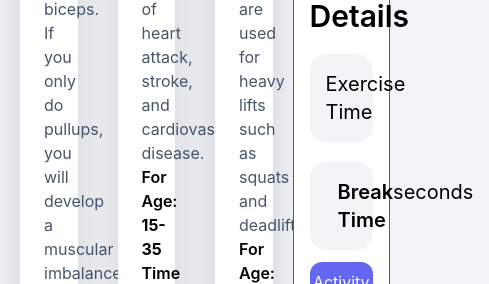
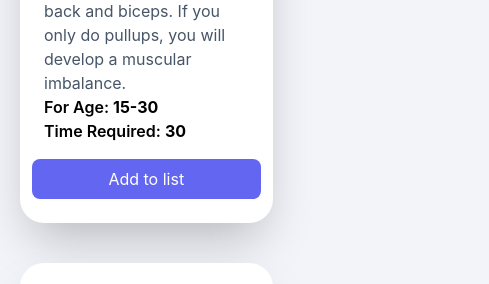
Before and after one commit to Sakibzaman/my-ultra-active-club, a React (Create React App) app: page / in a window 390 px wide. Shown: the part 470-754 px from the top of the page, 489 px wide, since content can reach past the window. Built offline with nearby package versions, Linux system fonts and the light colour scheme.

Commit message:
activityCards made responsive

```diff
--- a/src/components/Home/Activities/Activities.js
+++ b/src/components/Home/Activities/Activities.js
@@ -6,7 +6,7 @@ const Activities = ({ cardDatas }) => {
   return (
     <div>
       <h3 className="ml-5 my-5 font-bold text-xl">Select Today's Exercise</h3>
-      <div className="grid grid-cols-3">
+      <div className="grid grid-cols-1 lg:grid-cols-3 ">
         {cardDatas.map((cardData) => (
           <ActivityCard key={cardData._id} cardData={cardData}></ActivityCard>
         ))}
--- a/src/components/Home/Activities/ActivityCard.js
+++ b/src/components/Home/Activities/ActivityCard.js
@@ -1,7 +1,7 @@
 import React, { useState } from "react";
 
 const ActivityCard = (props) => {
-  console.log(props.cardData);
+  // console.log(props.cardData);
   const { name, img, age, time, description } = props.cardData;
 
   const [isActive, setIsActive] = useState(false);
--- a/src/components/Home/Home.js
+++ b/src/components/Home/Home.js
@@ -13,13 +13,13 @@ const Home = () => {
   }, []);
 
   return (
-    <div className="bg-transparent flex ">
+    <div className="bg-transparent lg:flex ">
       <div className="w-3/4">
         <Header></Header>
         <Activities cardDatas={cardDatas}></Activities>
       </div>
       <div className="w-1/4 border border-red-600 bg-white">
-        <VerticalBar></VerticalBar>
+        <VerticalBar cardDatas={cardDatas}></VerticalBar>
       </div>
     </div>
   );
--- a/src/components/Home/VerticalBar/ExerciseDetails.js
+++ b/src/components/Home/VerticalBar/ExerciseDetails.js
@@ -1,16 +1,19 @@
 import React from "react";
 
 const ExerciseDetails = ({ breakTime }) => {
+  // const { time } = cardDatas.time;
+
   return (
     <div>
       <h1 className="text-3xl font-semibold ">Exercise Details</h1>
       <div className="flex flex-col">
-        <div className="mt-5 p-4 text-xl rounded-2xl bg-gray-100">
-          <h1>Exercise Time </h1>
+        <div className="mt-5 p-4 text-xl rounded-2xl bg-gray-100 flex justify-between">
+          <h1 className="pl-3 font-semibold ">Exercise Time </h1>
+          <h1 className="pr-4  "> seconds</h1>
         </div>
         <div className="flex justify-between mt-5 p-4 text-xl rounded-2xl bg-gray-100">
           <h1 className="pl-3 font-semibold ">Break Time</h1>
-          <r14 className="pr-4  ">{breakTime} seconds</r14>
+          <h1 className="pr-4  ">{breakTime} seconds</h1>
         </div>
         <button className="bg-indigo-500 rounded-xl text-white w-full my-3 py-2">
           Activity Completed
--- a/src/components/Home/VerticalBar/VerticalBar.js
+++ b/src/components/Home/VerticalBar/VerticalBar.js
@@ -2,12 +2,12 @@ import React from "react";
 import BreakTime from "./BreakTime";
 import UserInfo from "./UserInfo";
 
-const VerticalBar = () => {
+const VerticalBar = (cardDatas) => {
   return (
-    <div className=" min-h-screen">
+    <div className=" min-h-screen ">
       <div className="px-4">
         <UserInfo></UserInfo>
-        <BreakTime></BreakTime>
+        <BreakTime cardDatas={cardDatas}></BreakTime>
       </div>
     </div>
   );
```
